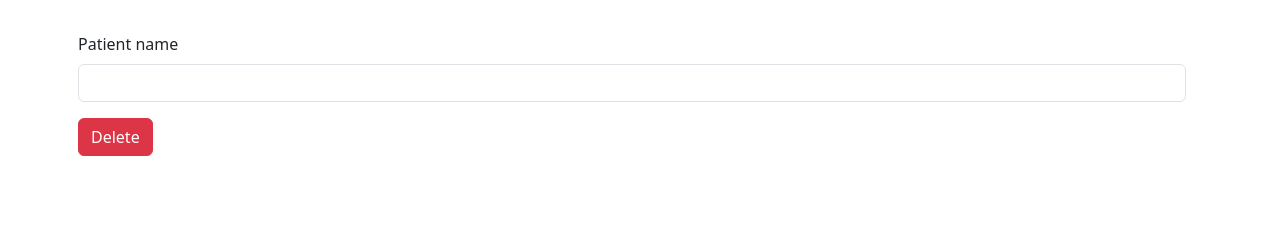
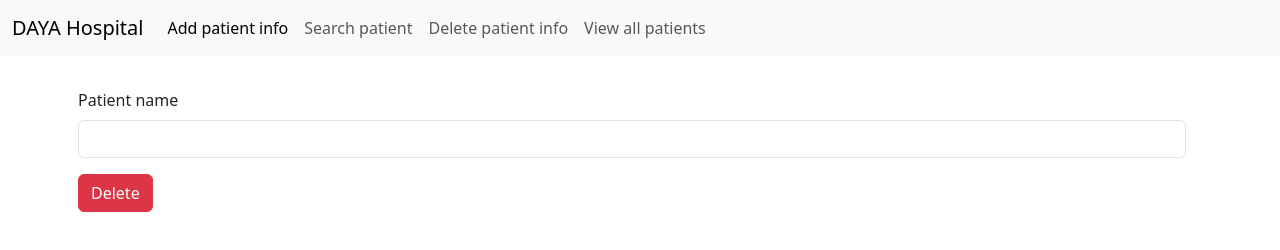
Before and after one commit to Abijith-V-001/mern-patient-app-2024, a plain HTML site: page delete.html in a window 1280 px wide. Drawn offline with nearby package versions, Linux system fonts and the light colour scheme.

Commit message:
nav bar added

```diff
--- a/delete.html
+++ b/delete.html
@@ -10,6 +10,31 @@
 </head>
 
 <body>
+    <nav class="navbar navbar-expand-lg bg-body-tertiary">
+        <div class="container-fluid">
+          <a class="navbar-brand" href="#">DAYA Hospital</a>
+          <button class="navbar-toggler" type="button" data-bs-toggle="collapse" data-bs-target="#navbarNav" aria-controls="navbarNav" aria-expanded="false" aria-label="Toggle navigation">
+            <span class="navbar-toggler-icon"></span>
+          </button>
+          <div class="collapse navbar-collapse" id="navbarNav">
+            <ul class="navbar-nav">
+              <li class="nav-item">
+                <a class="nav-link active" aria-current="page" href="index.html">Add patient info</a>
+              </li>
+              <li class="nav-item">
+                <a class="nav-link" href="search.html">Search patient</a>
+              </li>
+              <li class="nav-item">
+                <a class="nav-link" href="delete.html">Delete patient info</a>
+              </li>
+              <li class="nav-item">
+                <a class="nav-link" href="viewall.html">View all patients</a>
+              </li>
+            </ul>
+          </div>
+        </div>
+      </nav>
+
     <div class="container">
         <div class="row">
             <div class="col col-12 col-sm-12 col-md-12 col-lg-12 col-xl-12 col-xxl-12"></div>
```
Also changed, not shown: index.html (+24 -0 lines), search.html (+25 -0 lines), viewall.html (+25 -0 lines).
